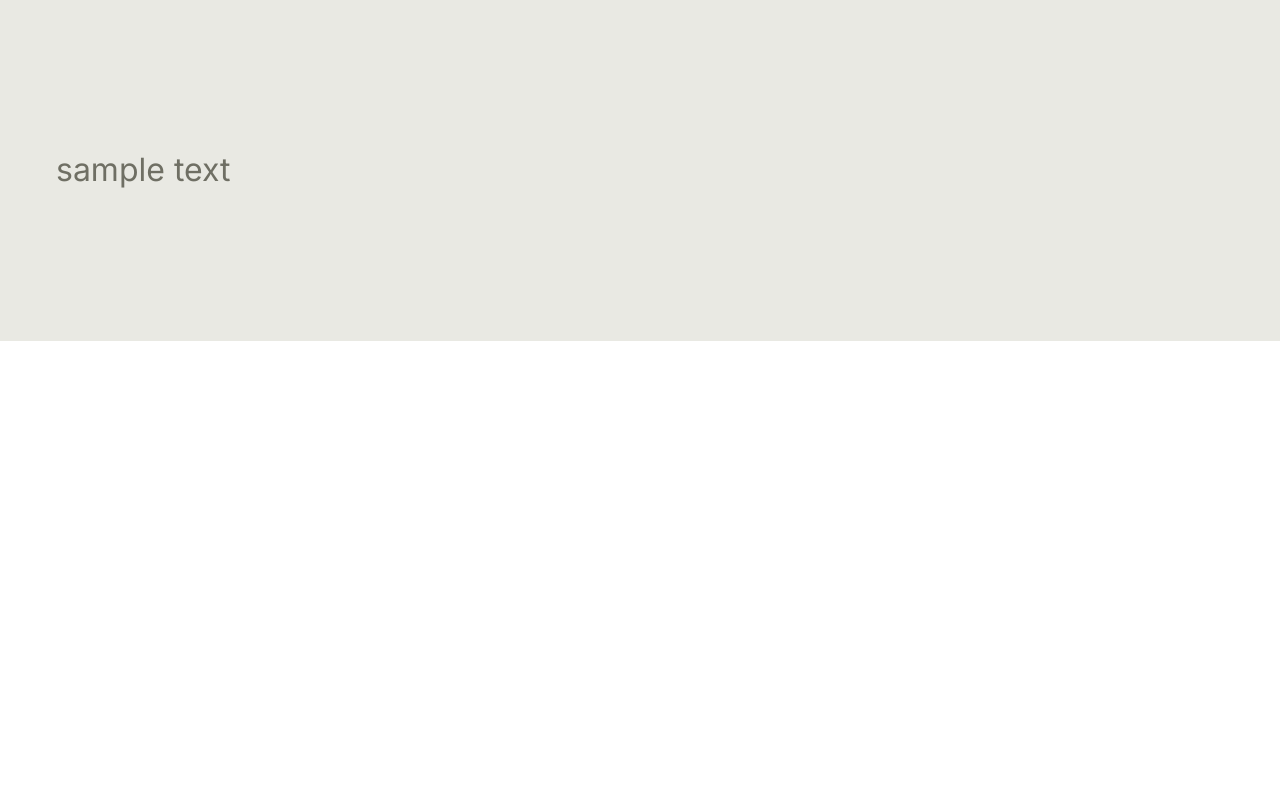
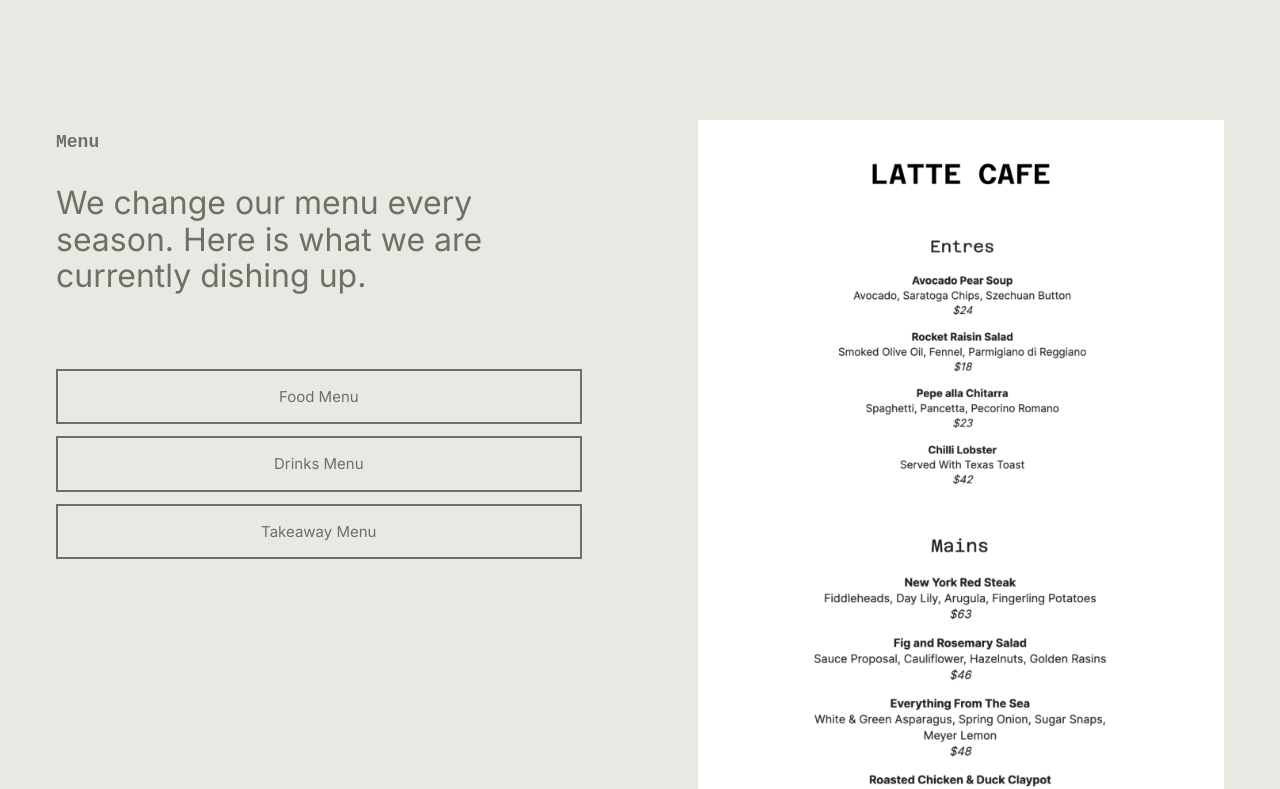
Before and after one commit to rakushka-san/SbisTask, a plain HTML site: page index.html in a window 1280 px wide. Shown: the top 789 px of the page. Drawn offline with nearby package versions, Linux system fonts and the light colour scheme; a web font is replaced by a local one.

Commit message:
Разметка и стили

```diff
--- a/index.html
+++ b/index.html
@@ -21,9 +21,20 @@
         />
     </head>
     <body>
-        <section id="menu">
+        <section class="menu-section">
             <div class="container">
-                <p>sample text</p>
+                <div class="row">
+                    <div class="column">
+                        <h1>Menu</h1>
+                        <p>We change our menu every season. Here is what we are currently dishing up.</p>
+                        <button class="menu-button">Food Menu</button>
+                        <button class="menu-button">Drinks Menu</button>
+                        <button class="menu-button">Takeaway Menu</button>
+                    </div>
+                    <div class="column">
+                        <img id="menu_img" src="img/menu.png" alt="Food Menu">
+                    </div>
+                </div>
             </div>
         </section>
     </body>
--- a/main.css
+++ b/main.css
@@ -18,6 +18,52 @@ section {
     margin: auto;
 }
 
-#menu {
+.menu-section {
     background-color: var(--ui-color-light);
 }
+
+h1 {
+    font-family: 'Azeret Mono', monospace;
+    font-size: 18px;
+}
+
+.row {
+    display: flex;
+    justify-content: space-between;
+}
+
+.column {
+    flex-basis: 45%;
+}
+
+#menu_img {
+    width: 100%;
+}
+
+.menu-button {
+    display: block;
+    width: 100%;
+
+    margin-top: 12px;
+    padding: 17px 0;
+
+    font-size: 15px;
+    color: var(--ui-color-dark);
+
+    background-color: var(--ui-color-light);
+
+    border: var(--ui-color-dark) 2px solid;
+
+    cursor: pointer;
+
+    transition: 0.3s ease;
+}
+
+.menu-button:first-of-type {
+    margin-top: 74px;
+}
+
+.menu-button:focus {
+    color: var(--ui-color-light);
+    background-color: var(--ui-color-dark);
+}
```
Also changed, not shown: img/menu.png (added).
